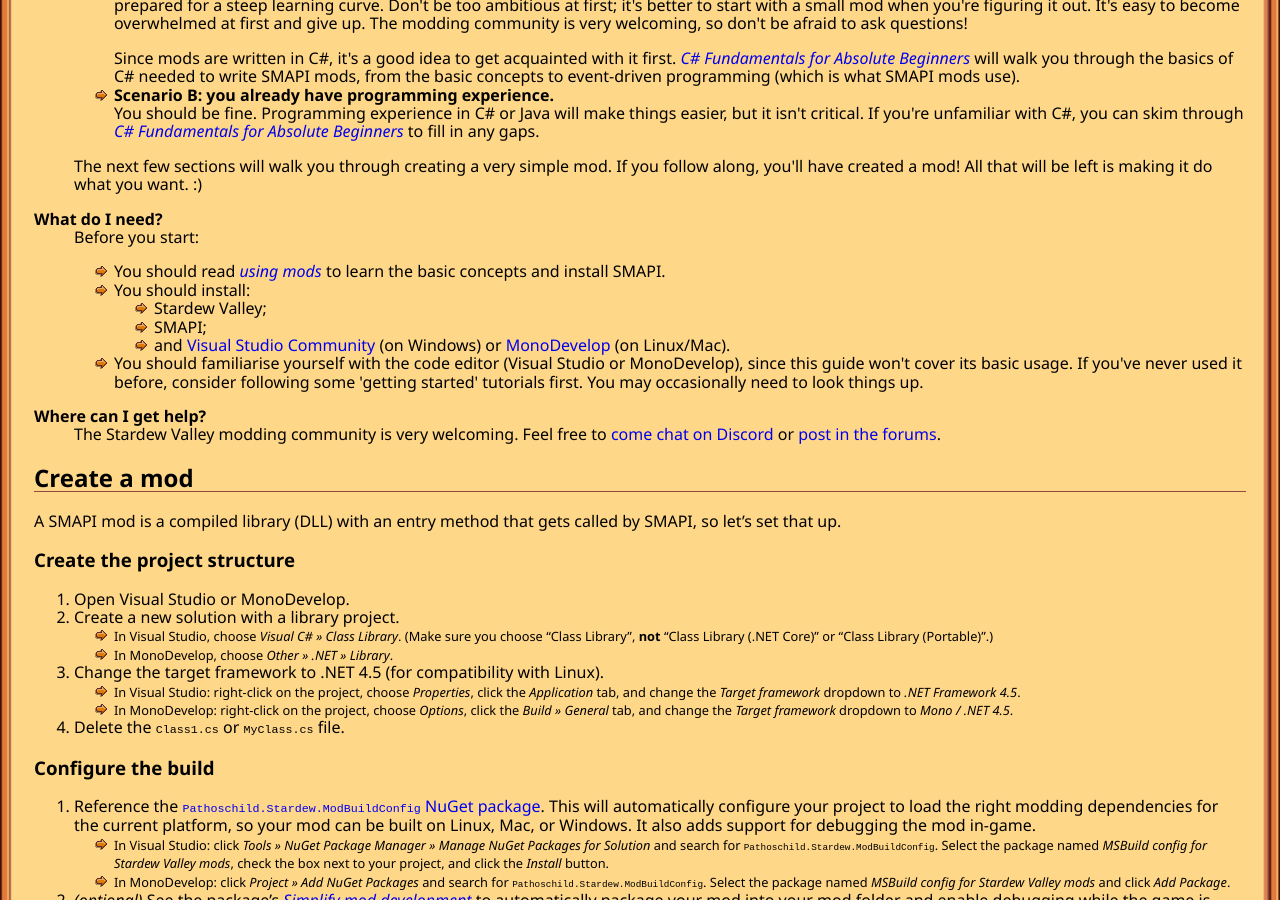
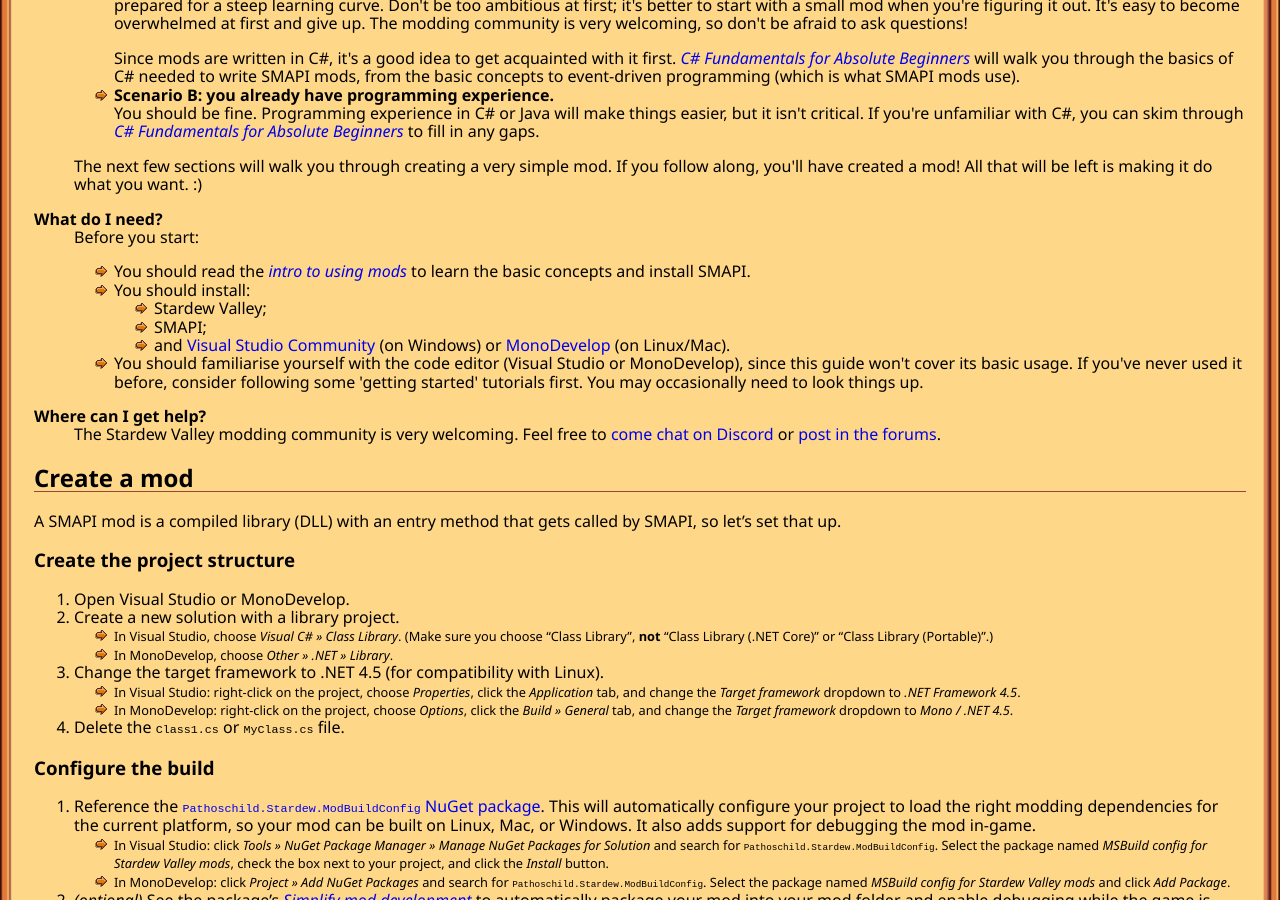
Before and after one commit to Pathoschild/canimod.github.io, a Jekyll site: the page built from for-devs/creating-a-smapi-mod.md, in a window 1280 px wide and 900 px high, scrolled down 1102 px. Built offline with Jekyll 4.4.1, drawn with Linux system fonts in a browser that asks for light colours; nearby versions of some CDN libraries.

Commit message:
update link

```diff
--- a/for-devs/creating-a-smapi-mod.md
+++ b/for-devs/creating-a-smapi-mod.md
@@ -69,8 +69,8 @@
 <dd>
    Before you start:
    <ul>
-      <li>You should read <a href="using-mods"><em>using mods</em></a> to learn the basic concepts
-      and install SMAPI.</li>
+      <li>You should read the <a href="/for-players/intro"><em>intro to using mods</em></a> to
+      learn the basic concepts and install SMAPI.</li>
       <li>You should install:<ul>
          <li>Stardew Valley;</li>
          <li>SMAPI;</li>
```
